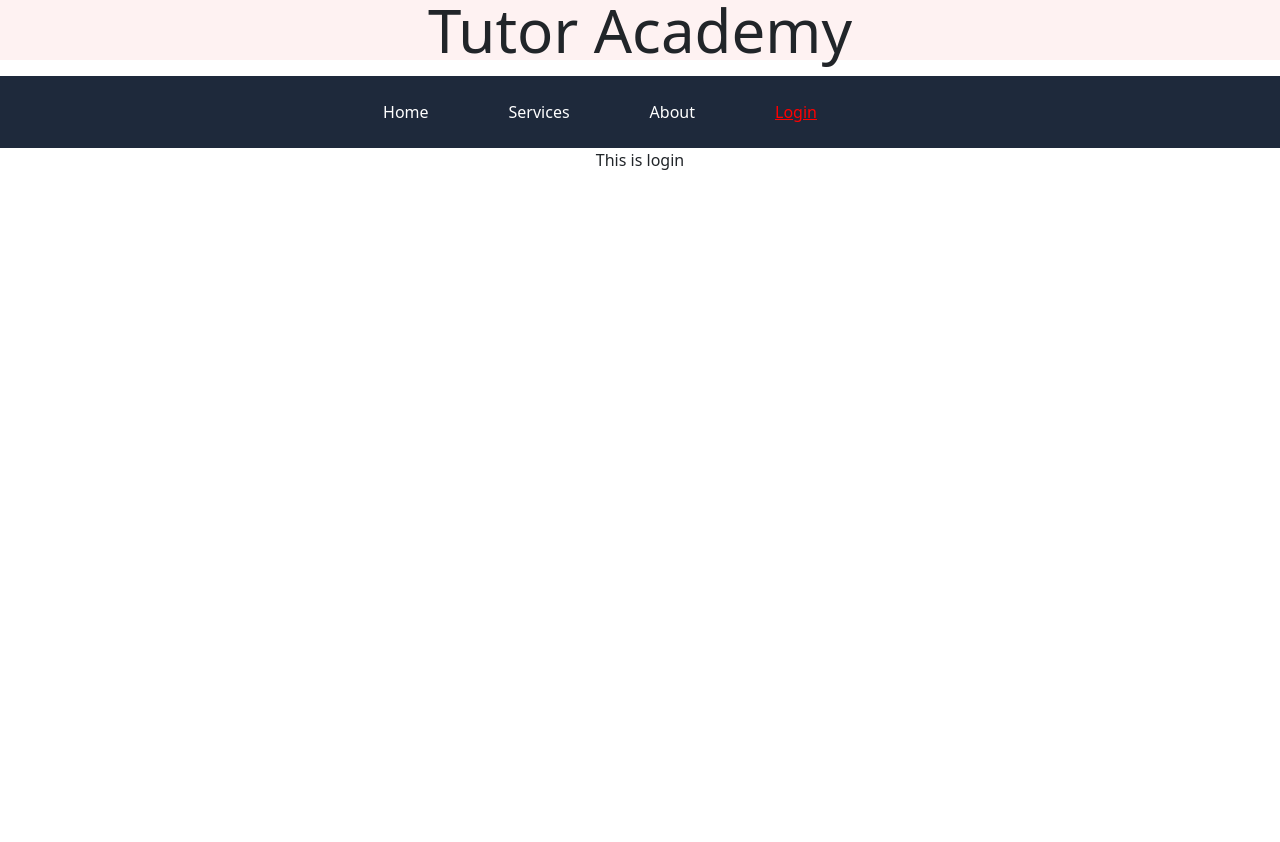
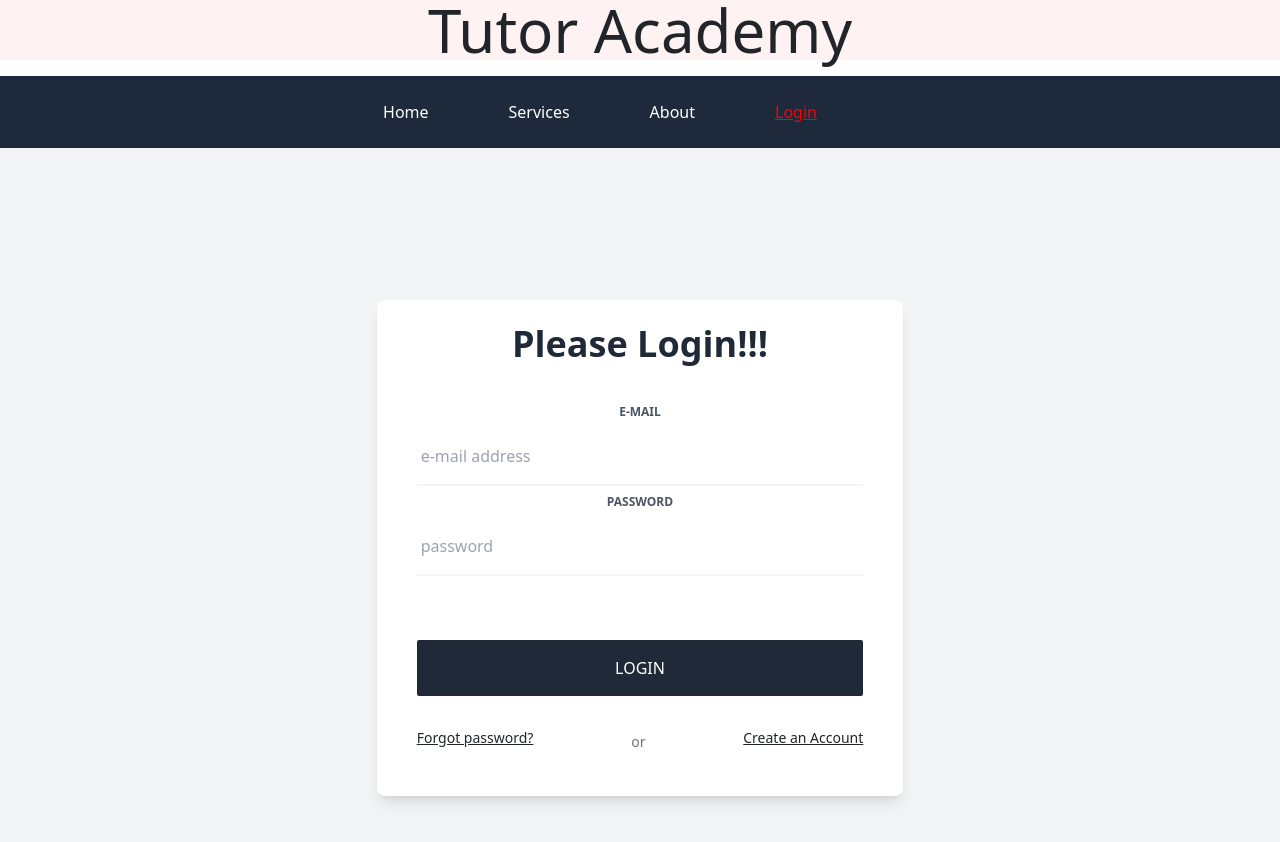
Before and after one commit to Avisheik1721158/tutor-academy, a React (Create React App) app: page /login in a window 1280 px wide. Shown: the top 842 px of the page. Before the commit the page ends 800 px from the top, so only its background shows below. Built offline with nearby package versions, Linux system fonts and the light colour scheme.

Commit message:
Login Form

```diff
--- a/src/App.js
+++ b/src/App.js
@@ -73,7 +73,7 @@
         <Route path='/home' element={<Home />} ></Route>
 
         <Route path='/about' element={<About></About>} ></Route>
-        <Route path='/#services/' element={<Services></Services>} ></Route>
+        <Route path='/services/' element={<Services></Services>} ></Route>
         <Route path='/proceed/:proceedId' element={<Checkout></Checkout>} ></Route>
 
         <Route path='/login' element={<Login></Login>} ></Route>
--- a/src/components/Login/Login.js
+++ b/src/components/Login/Login.js
@@ -1,9 +1,69 @@
 import React from 'react';
 
 const Login = () => {
+
     return (
-        <div>
-            This is login
+
+        <div class="flex flex-col h-screen bg-gray-100">
+
+            <div class="grid place-items-center mx-2 my-20 sm:my-auto">
+
+
+
+
+                <div class="w-11/12 p-12 sm:w-8/12 md:w-6/12 lg:w-5/12 2xl:w-4/12
+            px-6 py-10 sm:px-10 sm:py-6
+            bg-white rounded-lg shadow-md lg:shadow-lg">
+
+
+                    <h2 class="text-center font-semibold text-3xl lg:text-4xl text-gray-800">
+                        Please Login!!!
+                    </h2>
+
+                    <form class="mt-10" method="POST">
+
+                        <label for="email" class="block text-xs font-semibold text-gray-600 uppercase">E-mail</label>
+                        <input id="email" type="email" name="email" placeholder="e-mail address" autocomplete="email"
+                            class="block w-full py-3 px-1 mt-2
+                    text-gray-800 appearance-none
+                    border-b-2 border-gray-100
+                    focus:text-gray-500 focus:outline-none focus:border-gray-200"
+                            required />
+
+
+                        <label for="password" class="block mt-2 text-xs font-semibold text-gray-600 uppercase">Password</label>
+                        <input id="password" type="password" name="password" placeholder="password" autocomplete="current-password"
+                            class="block w-full py-3 px-1 mt-2 mb-4
+                    text-gray-800 appearance-none
+                    border-b-2 border-gray-100
+                    focus:text-gray-500 focus:outline-none focus:border-gray-200"
+                            required />
+
+
+                        <button type="submit"
+                            class="w-full py-3 mt-10 bg-gray-800 rounded-sm
+                    font-medium text-white uppercase
+                    focus:outline-none hover:bg-gray-700 hover:shadow-none">
+                            Login
+                        </button>
+
+
+                        <div class="sm:flex sm:flex-wrap mt-8 sm:mb-4 text-sm text-center">
+                            <a href="forgot-password" class="flex-2 underline">
+                                Forgot password?
+                            </a>
+
+                            <p class="flex-1 text-gray-500 text-md mx-4 my-1 sm:my-auto">
+                                or
+                            </p>
+
+                            <a href="register" class="flex-2 underline">
+                                Create an Account
+                            </a>
+                        </div>
+                    </form>
+                </div>
+            </div>
         </div>
     );
 };
--- a/src/components/Navbar/Navbar.js
+++ b/src/components/Navbar/Navbar.js
@@ -8,7 +8,7 @@
             id: 1, name: 'Home', link: '/home'
         },
         {
-            id: 2, name: 'Services', link: '/#services'
+            id: 2, name: 'Services', link: '/services'
         },
 
         {
--- /dev/null
+++ b/src/components/Register/Register.js
@@ -0,0 +1,13 @@
+import React from 'react';
+
+const Register = () => {
+    return (
+        <div>
+            <h2>
+                Please Register!!
+            </h2>
+        </div>
+    );
+};
+
+export default Register;
```
